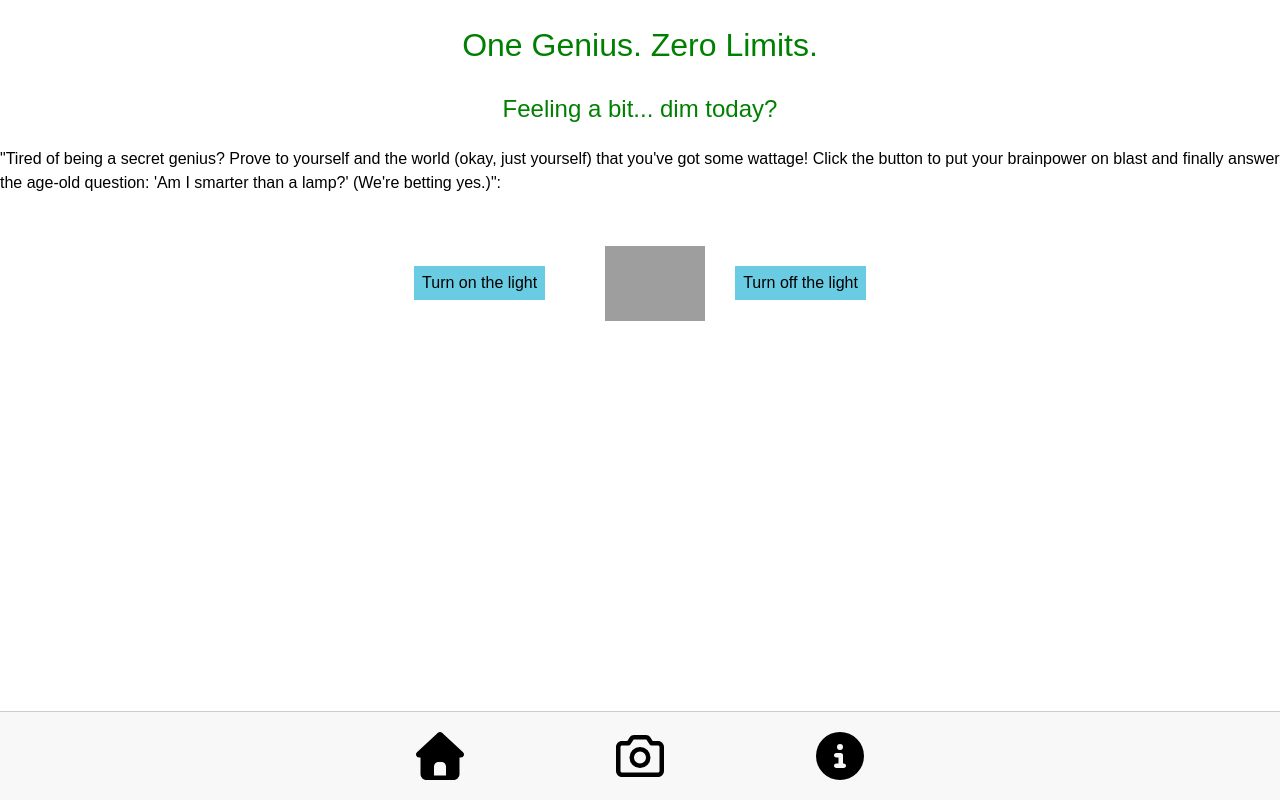
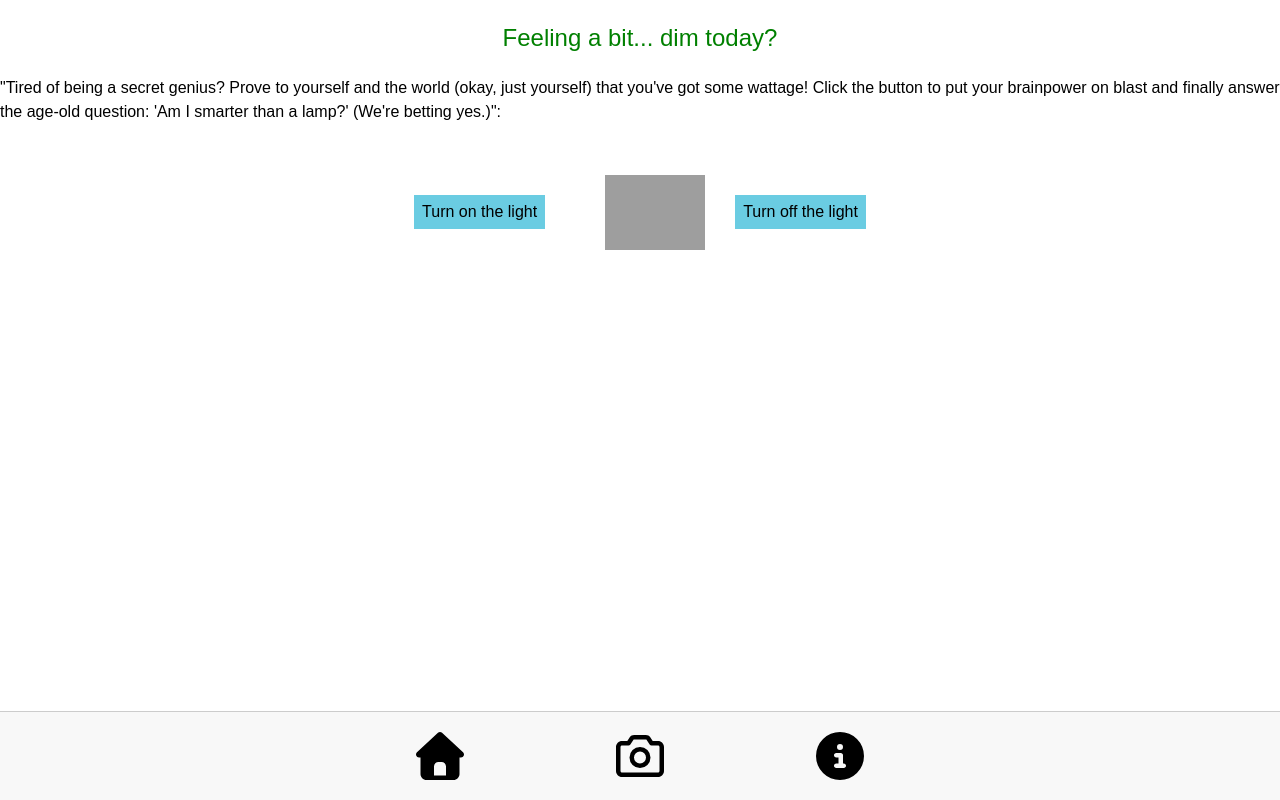
Before and after one commit to hafthors/Einstein-s-Summerhouse, a plain HTML site: page index1.html in a window 1280 px wide. Drawn offline with Linux system fonts and the light colour scheme; grey boxes are pictures that could not be loaded.

Commit message:
Clean up index1.html by removing excess content
Removed unnecessary elements and whitespace.

```diff
--- a/index1.html
+++ b/index1.html
@@ -9,12 +9,8 @@
 
 </head>
 
-
 <body>
 
-
-
-<h1>One Genius. Zero Limits.</h1>
 
 
 <!-- Button to turn on -->
@@ -28,18 +24,6 @@ Click the button to put your brainpower on blast and finally answer the age-old
     <img id="myImage" src="https://www.w3schools.com/js/pic_bulboff.gif" style="width:100px">
     <button onclick="document.getElementById('myImage').src='https://www.w3schools.com/js/pic_bulboff.gif'">Turn off the light</button>
 </div>
-
-
-
-
-
-
-
-
-
-
-
-
 
 
 
```
